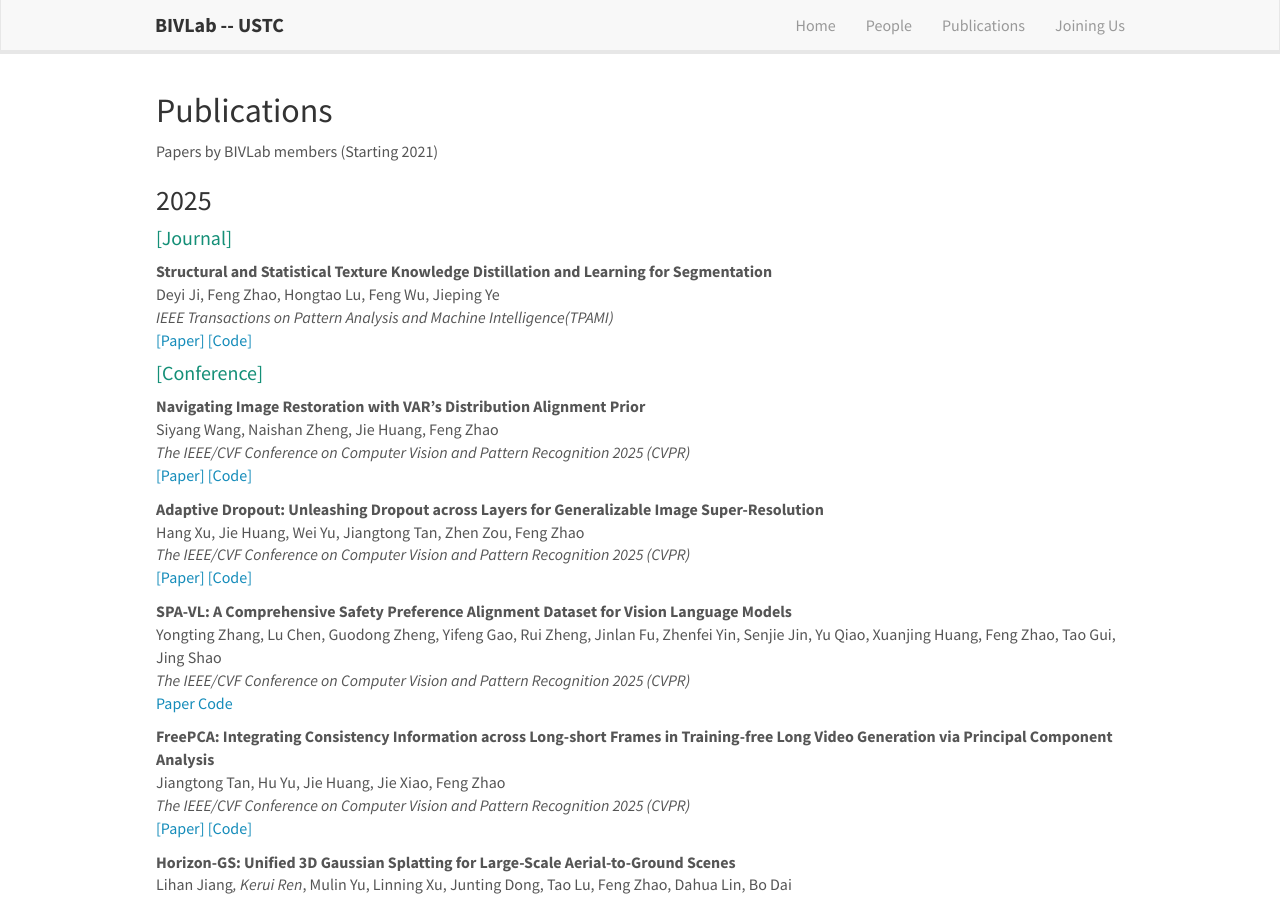
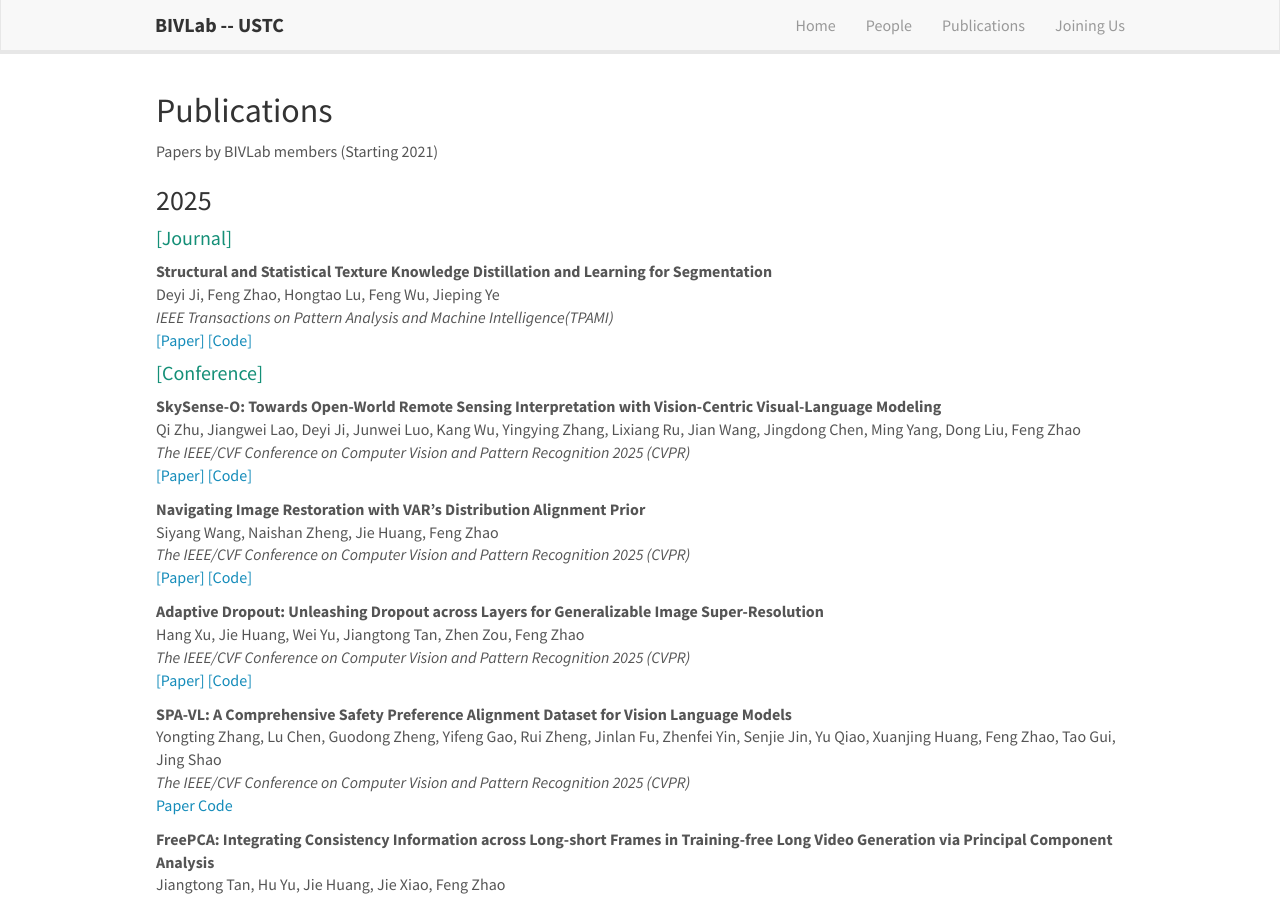
Before and after one commit to bivlab123/bivlab123.github.io, a Jekyll site: the page built from _pages/publications.md, in a window 1280 px wide and 900 px high. Built offline with Jekyll 4.4.1, drawn with Linux system fonts in a browser that asks for light colours; nearby versions of some CDN libraries.

Commit message:
Update publist_2025.yml

```diff
--- a/_data/publist_2025.yml
+++ b/_data/publist_2025.yml
@@ -1,3 +1,14 @@
+- title: "SkySense-O: Towards Open-World Remote Sensing Interpretation with Vision-Centric Visual-Language Modeling"
+  authors: Qi Zhu, Jiangwei Lao, Deyi Ji, Junwei Luo, Kang Wu, Yingying Zhang, Lixiang Ru, Jian Wang, Jingdong Chen, Ming Yang, Dong Liu, Feng Zhao
+  venue: "The IEEE/CVF Conference on Computer Vision and Pattern Recognition 2025 (CVPR)"
+  link:
+    url:
+    display: \[Paper\]
+  code:
+    url:
+    display: \[Code\]
+  highlight: 0
+  year: 2025
 - title: "Navigating Image Restoration with VAR’s Distribution Alignment Prior"
   authors: Siyang Wang, Naishan Zheng, Jie Huang, Feng Zhao
   venue: "The IEEE/CVF Conference on Computer Vision and Pattern Recognition 2025 (CVPR)"
```
